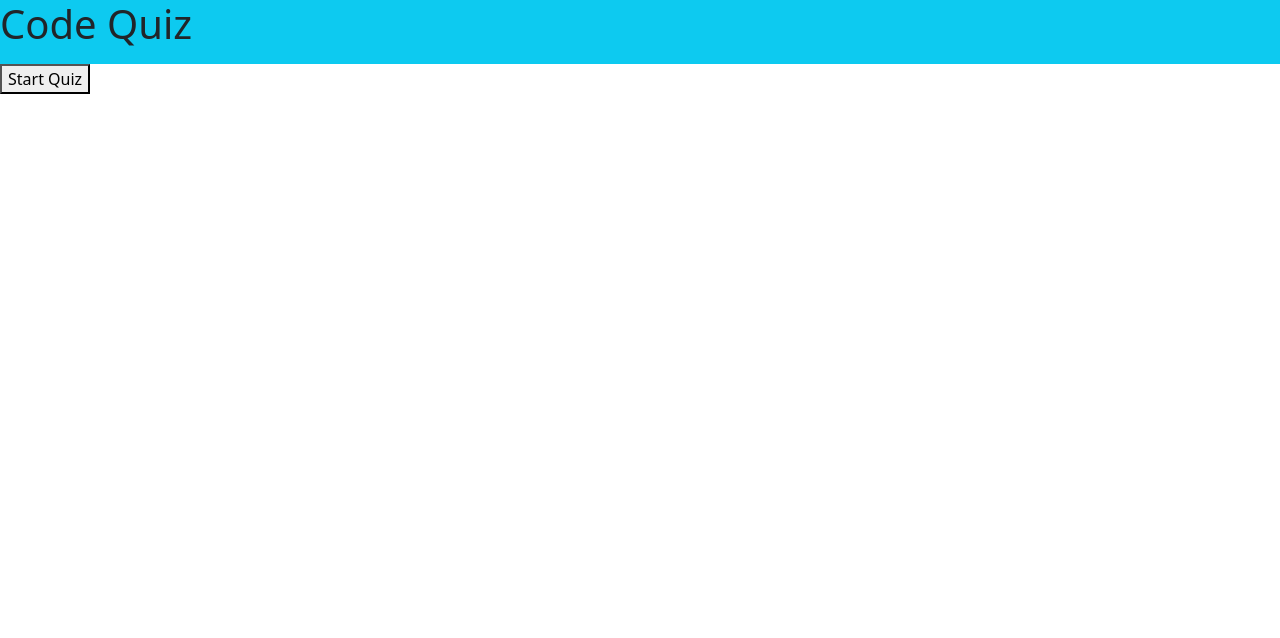
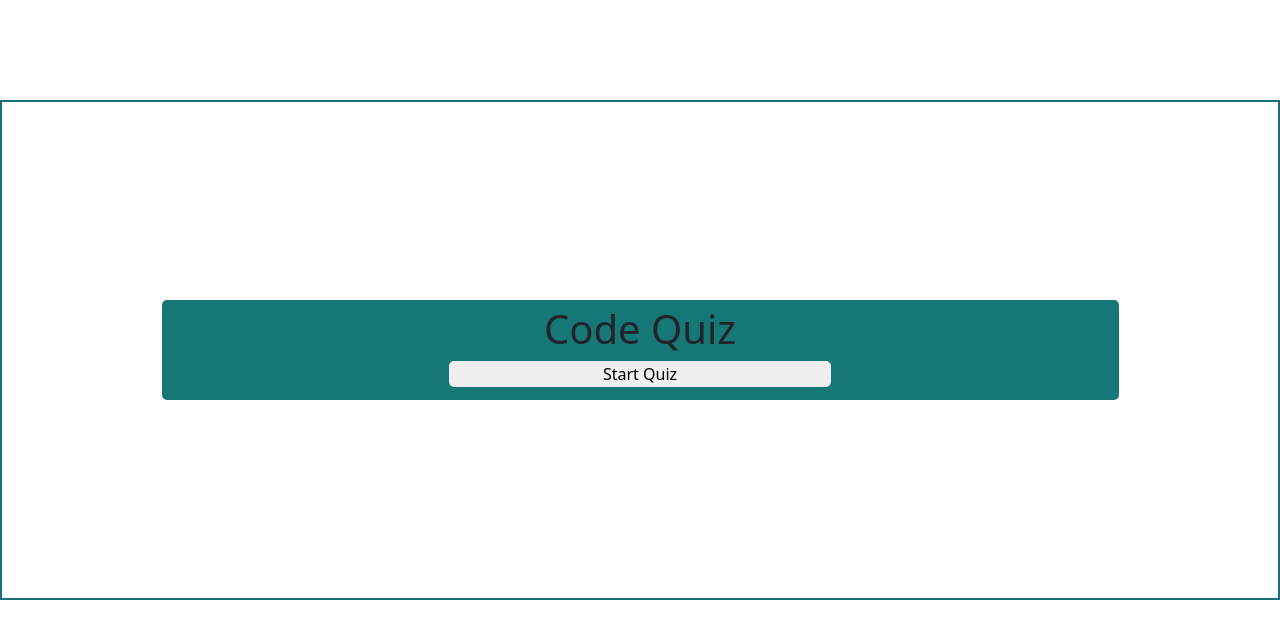
Before and after one commit to Pradogeovana07/CodeQuiz, a plain HTML site: page index.html in a window 1280 px wide. Drawn offline with nearby package versions, Linux system fonts and the light colour scheme.

Commit message:
removed timer when quiz is over

```diff
--- a/JavaScript/end.js
+++ /dev/null
@@ -1,6 +0,0 @@
-// solution1.js
-const theOneFunc = delay => {
-    console.log('Hello after ' + delay + ' seconds');
-  };
-  setTimeout(theOneFunc, 4 * 1000, 4);
-  setTimeout(theOneFunc, 8 * 1000, 8);
--- a/JavaScript/script.js
+++ b/JavaScript/script.js
@@ -83,7 +83,7 @@ startbutton.addEventListener("click",function(){
       timerCounter--
 
     //if user finishes quiz; display summary
-    if(currentQuestion === questionsArray.length){
+    if(currentQuestion === questionsArray.length-1){
       clearInterval(timerObj)
       timer.style.display = "none"
       displaySummary()
@@ -115,7 +115,7 @@ function displayQuestion(){
 
 function displaySummary(){
   questCont.style.display ="none"
-  finalScore.textContent = (`you got ${score} out of 5 questions correct.`)
+  finalScore.textContent = (`You got ${score} out of 5 questions correct`)
 }
 
 
@@ -124,11 +124,11 @@ function evaluateAnswer(){
   console.log(userAnswer)
   if(userAnswer === questionsArray[currentQuestion].answer){
     score++
-    rightOrWrong.textContent = "Great job!"
+    rightOrWrong.textContent = "previous question : Correct"
 
   // if answer is wrong; deduct 5 sec from timer
   }else{
-    rightOrWrong.textContent = "Sorry, that's the wrong answer."
+    rightOrWrong.textContent = "previous question: Incorrect"
     timerCounter-=5
   }
 
--- a/css/style.css
+++ b/css/style.css
@@ -0,0 +1,43 @@
+header {
+    /* border: solid red 2px; */
+    display: flex;
+    flex-direction: column;
+    align-items: center;
+    justify-content: center;
+    width: 75%;
+    height: 100px;
+
+}
+h1{
+    text-align: center;
+}
+.header{
+    background-color: rgb(22, 119, 119);
+    border-radius: 5px;
+}
+#start-button{
+    width:40%;
+    border-radius: 5px;
+    border: none;
+}
+.d-flex{
+    display: flex;
+    align-items: center;
+}
+
+body {
+    border: solid rgb(28, 110, 122) 2px;
+    display: flex;
+    flex-direction: column;
+    justify-content: center;
+    align-items: center;
+    height: 500px;
+    margin-top: 100px;
+
+}
+.question-container{
+    margin-top: 100px;
+}
+.btn {
+    background-color: rgb(89, 99, 99);
+}
--- a/index.html
+++ b/index.html
@@ -12,18 +12,17 @@
 </head>
 
 <body>
-    <header class=" text-cnter bg-info">
+    <header class="header">
         <h1>Code Quiz</h1>
+        <button id="start-button">Start Quiz</button>
+
         <aside class="d-flex" >
             <h3 id="timer"></h3>
             <h3 id="score"></h3>
         </aside>
     </header>
-    <section>
 
-        <button id="start-button">Start Quiz</button>
-    </section>
-    <div id="question-container">
+    <div class="question-container" id="question-container">
 
         <h2 id="question-display"></h2>
         <div class="answer-choices d-grid gap-2">
```
Also changed, not shown: endpage.html (deleted, +0 -13 lines).
